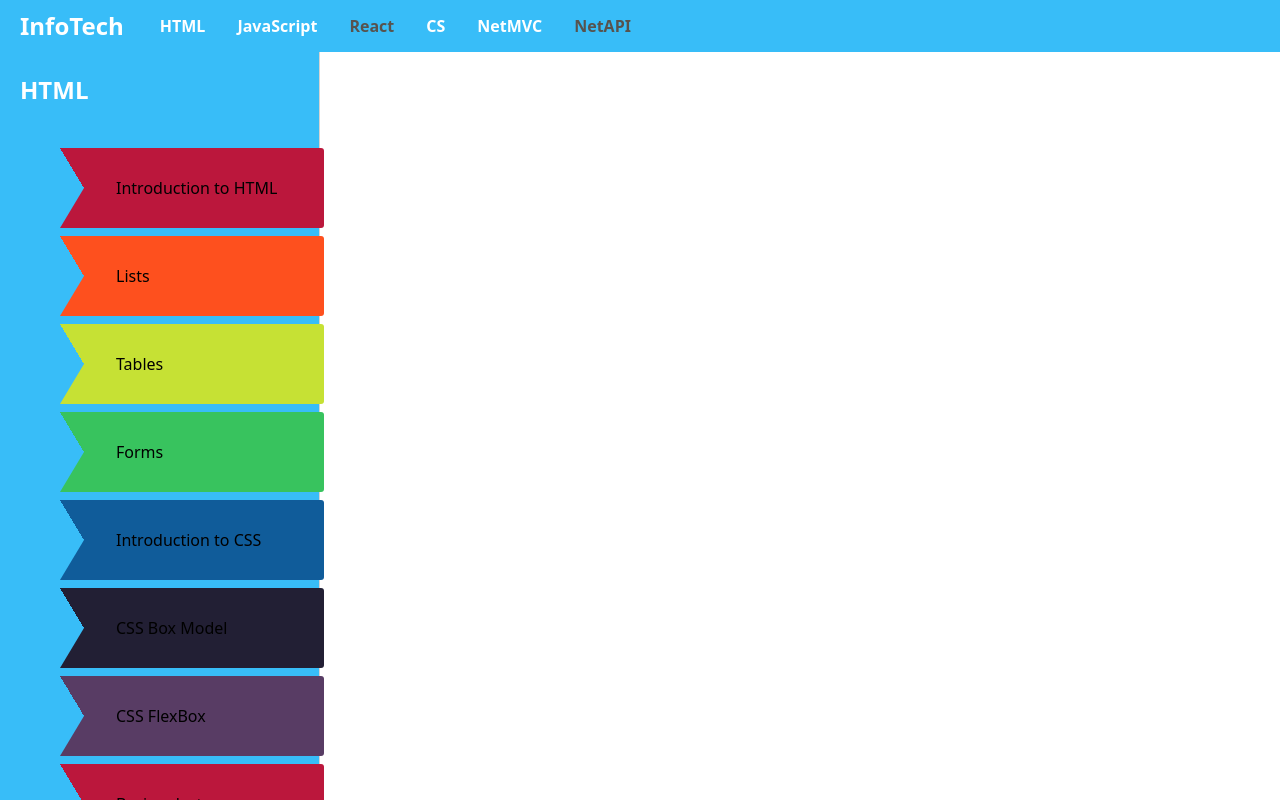
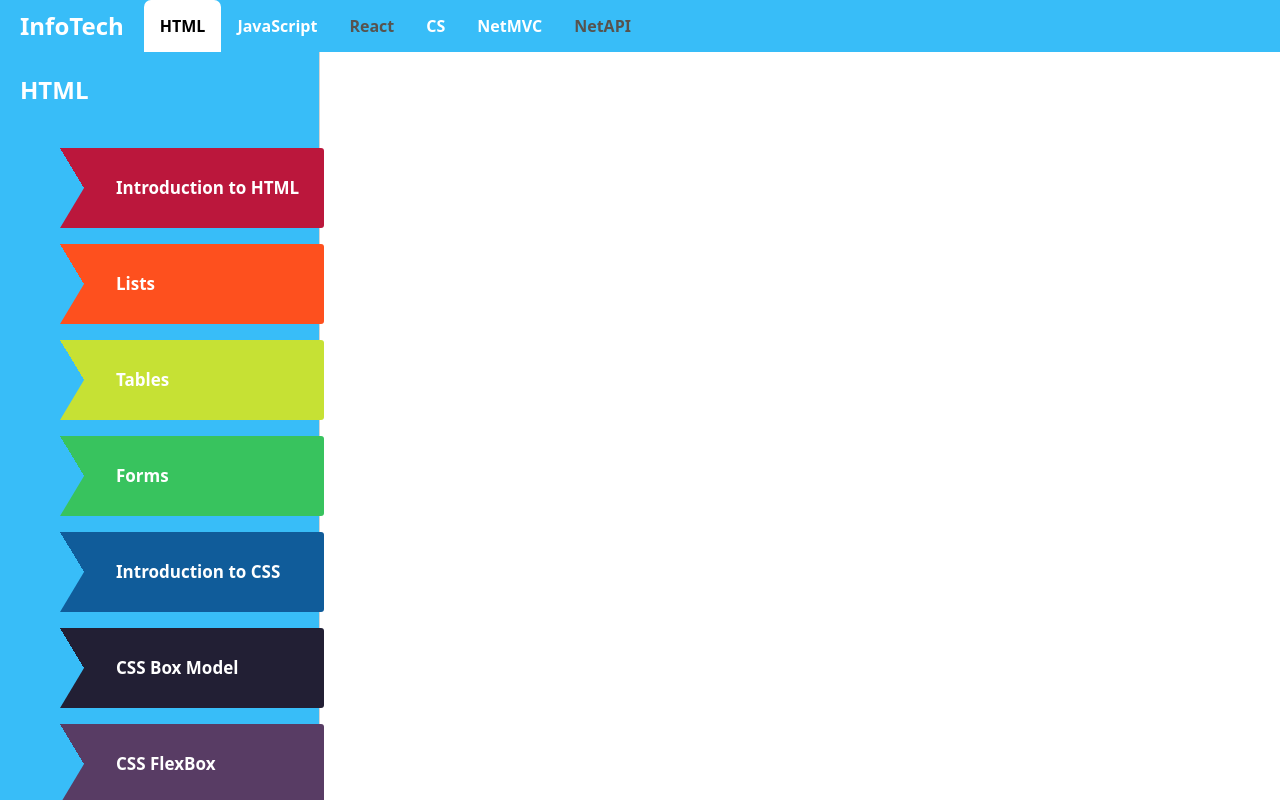
Before and after one commit to fisnikHaziri/InfoTechUI, a React (Vite) app: page / in a window 1280 px wide. Both pictures are taken after a click on the link "HTML". Shown: the top 800 px of the page. Built offline with nearby package versions, Linux system fonts and the light colour scheme.

Commit message:
fixed some visual bugs and added a few neat features

```diff
--- a/src/App.css
+++ b/src/App.css
@@ -40,7 +40,7 @@ nav a {
 nav a.active {
 	background-color: #4caf50;
 	color: white;
-}
+} /*Need to actualy make this class work and fix it*/
 
 main aside {
 	padding: 20px;
@@ -57,14 +57,15 @@ main aside ul button {
 	border-bottom-right-radius: 3px;
 	width: 16.5rem;
 	padding-left: 3.5rem;
+	padding-right: 0.5rem;
+	overflow: hidden;
 	text-align: left;
 	position: relative;
 	&:hover {
 		cursor: pointer;
-		scale: 1.1;
+		transform: translateY(-7px) translateX(7px);
 	}
 	&::after {
-		scale: 1.1;
 		content: '';
 		background-color: red;
 		background: linear-gradient(to right top, #38bdf8 50%, transparent 50%);
--- a/src/components/AsideButton.tsx
+++ b/src/components/AsideButton.tsx
@@ -17,7 +17,7 @@ const AsideButton: React.FC<AsideButtonProps> = ({
 	backgroundColor,
 	onLessonChange,
 }) => {
-	const btnStyling = `btnCoveredLessonStyling `
+	const btnStyling = `btnCoveredLessonStyling mb-2`
 
 	return (
 		<button
@@ -25,7 +25,7 @@ const AsideButton: React.FC<AsideButtonProps> = ({
 			className={btnStyling}
 			style={{ backgroundColor }}
 		>
-			<li>{lesson.title}</li>
+			<li className="text-white text-[17px] font-semibold">{lesson.title}</li>
 		</button>
 	)
 }
--- a/src/components/Li.tsx
+++ b/src/components/Li.tsx
@@ -42,7 +42,15 @@ const Li: React.FC<LiProps> = ({ covered, children }) => {
 	}, [childrenString, covered])
 
 	return (
-		<li className={covered ? lessonStyling.covered : lessonStyling.notCovered}>
+		<li
+			className={
+				covered
+					? childrenString === selectedTopic.subject
+						? `${covered} bg-white text-black font-semibold hover:cursor-pointer`
+						: lessonStyling.covered
+					: lessonStyling.notCovered
+			}
+		>
 			<a
 				onClick={
 					covered
```
